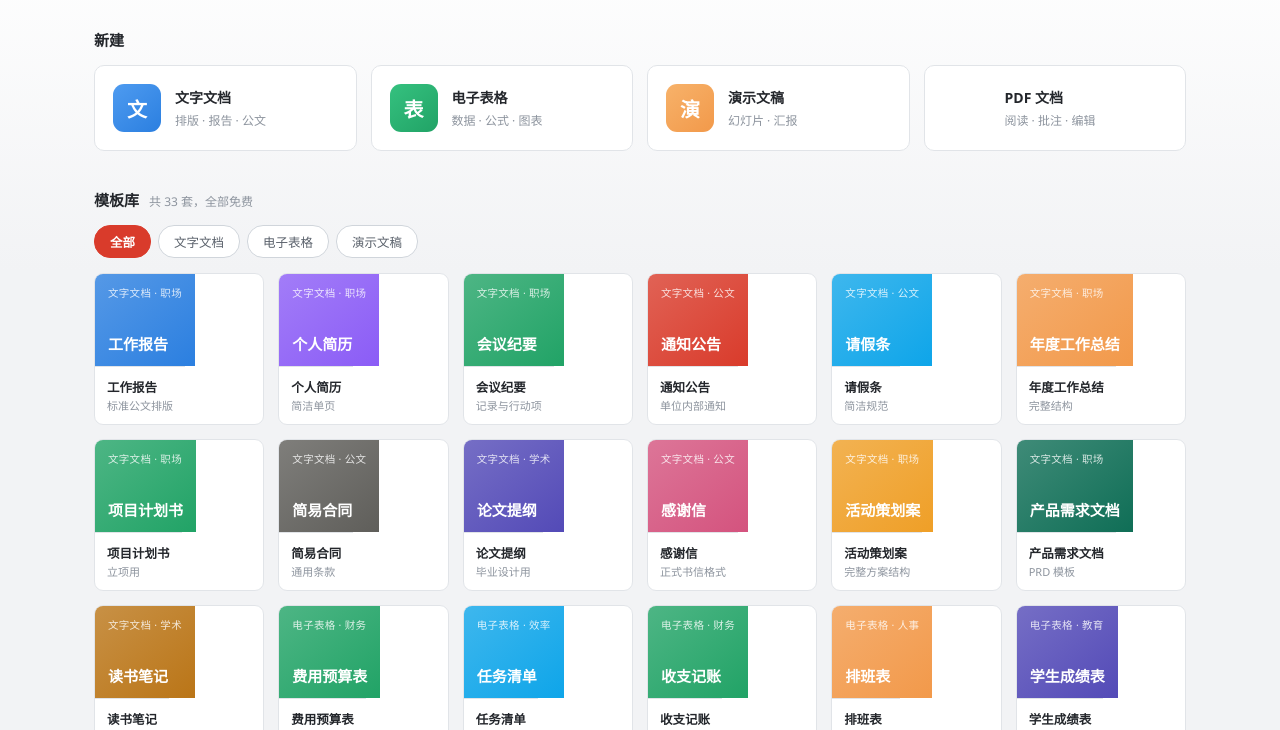
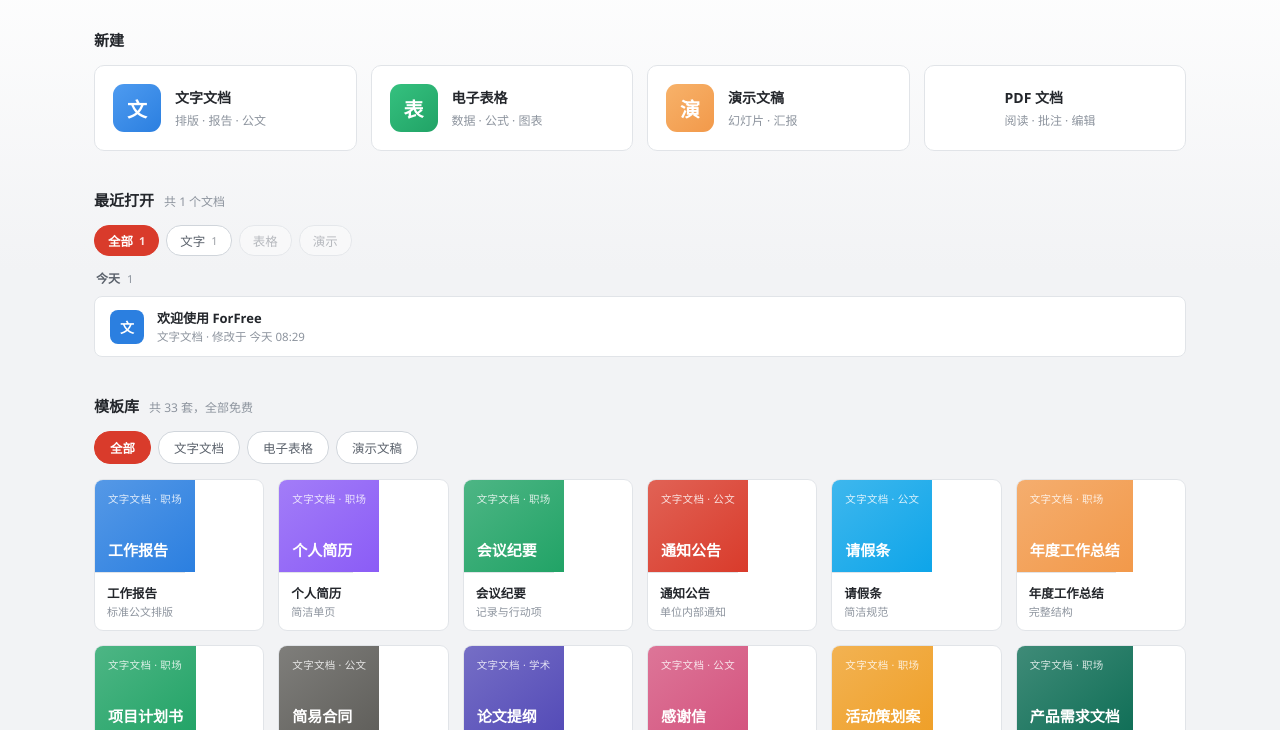
Before and after one commit to xypw/forfree, a plain HTML site: page index.html in a window 1280 px wide. Shown: the part 70-800 px from the top of the page. Drawn offline with Linux system fonts and the light colour scheme.

Commit message:
首页「最近打开」移到「模板库」上面；空状态文案跟着改（模板库现在在下方）
- index.html：区块顺序 新建 → 最近打开 → 模板库
- 空状态原来写「点击上方『新建』或『模板』」，模板库移到下面后方向就不对了，
  改成「用上面的『新建』或下面的『模板库』」
- 一个文档都没有时隐藏类型筛选条（全是禁用状态，看着像坏了）

```diff
--- a/assets/app.js
+++ b/assets/app.js
@@ -123,12 +123,15 @@
 
     $('#recentCount').textContent = all.length ? '共 ' + all.length + ' 个文档' : '';
     renderRecentFilter(all);
+    // 一个文档都没有时不显示筛选条 —— 全是禁用状态，看着像坏了
+    const fb = $('#recentFilter');
+    if (fb) fb.style.display = all.length ? '' : 'none';
 
     const box = $('#recentList');
     if (!list.length) {
       box.innerHTML = '<div class="empty">' + ((kw || recentType !== 'all')
         ? '没有匹配的文档'
-        : '还没有文档，点击上方「新建」或「模板」开始吧') + '</div>';
+        : '还没有文档，用上面的「新建」或下面的「模板库」开始吧') + '</div>';
       return;
     }
 
--- a/index.html
+++ b/index.html
@@ -53,18 +53,18 @@
     </section>
 
     <section class="home-section">
+      <div class="sec-head"><h2>最近打开</h2><span class="sec-sub" id="recentCount"></span></div>
+      <div class="recent-filter" id="recentFilter"></div>
+      <div id="recentList" class="recent-list"></div>
+    </section>
+
+    <section class="home-section">
       <div class="sec-head">
         <h2>模板库</h2>
         <span class="sec-sub" id="tplCount"></span>
       </div>
       <div class="tpl-filter" id="tplFilter"></div>
       <div class="tpl-grid" id="tplGrid"></div>
-    </section>
-
-    <section class="home-section">
-      <div class="sec-head"><h2>最近打开</h2><span class="sec-sub" id="recentCount"></span></div>
-      <div class="recent-filter" id="recentFilter"></div>
-      <div id="recentList" class="recent-list"></div>
     </section>
   </main>
 
```
